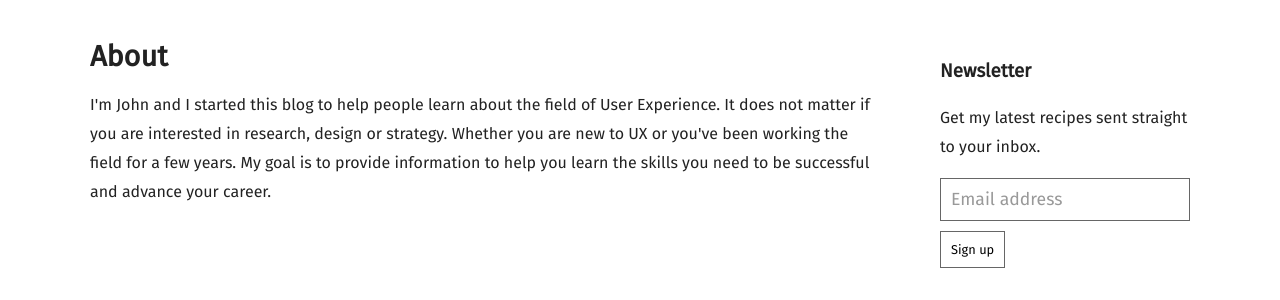
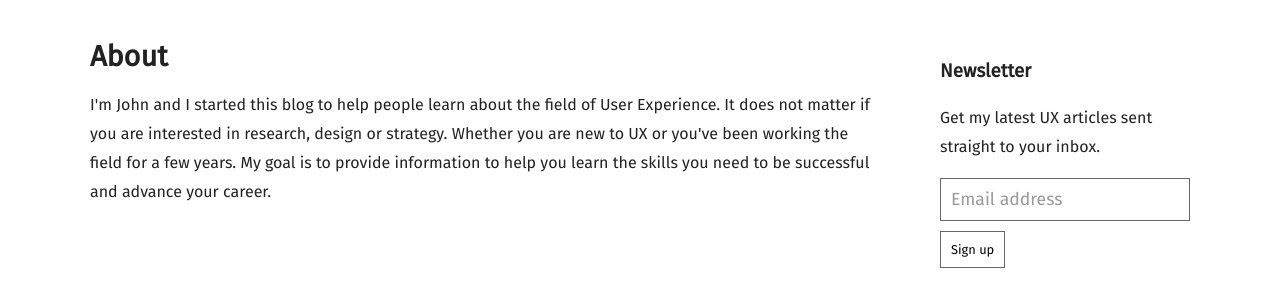
Before and after one commit to ljnconsult/UXLessonsBlog, a Jekyll site: the page built from about.html, in a window 1280 px wide. Shown: the part 359-659 px from the top of the page. Built offline with Jekyll 4.4.1, drawn with Linux system fonts in a browser that asks for light colours; some web fonts are replaced.

Commit message:
Updated '_includes/sidebar.html' via CloudCannon

```diff
--- a/_includes/sidebar.html
+++ b/_includes/sidebar.html
@@ -23,7 +23,7 @@
 
 	<form action="{{ site.newsletter_action }}" method="post">
 		<h3>Newsletter</h3>
-		<p>Get my latest recipes sent straight to your inbox.</p>
+		<p>Get my latest UX articles sent straight to your inbox.</p>
 		<input type="text" name="EMAIL" placeholder="Email address">
 		<input type="submit" value="Sign up">
 	</form>
```
